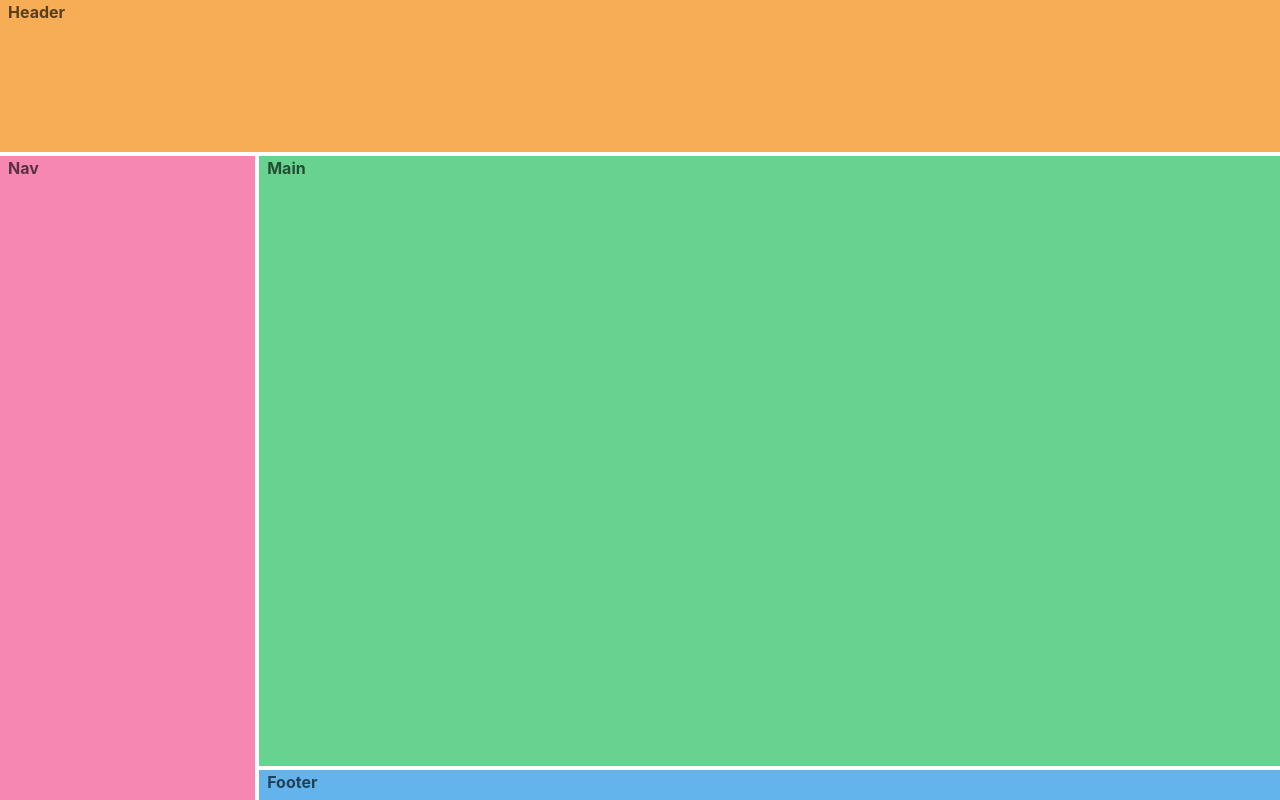
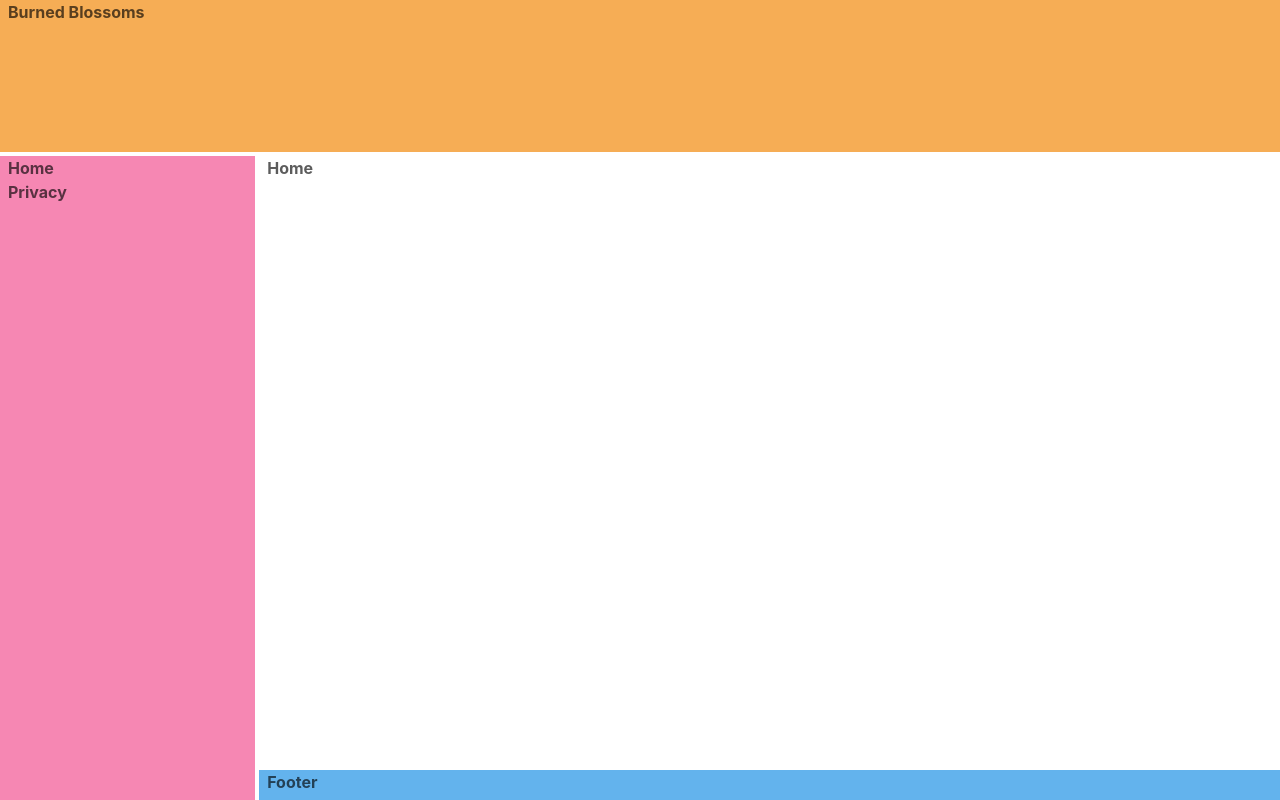
Before and after one commit to burnedblossoms/shop, a React (Create React App) app: page / in a window 1280 px wide. Built offline with nearby package versions, Linux system fonts and the light colour scheme.

Commit message:
routing updates

```diff
--- a/package.json
+++ b/package.json
@@ -1,6 +1,7 @@
 {
   "name": "shop",
   "version": "0.1.0",
+  "homepage": "https://burnedblossoms.github.io/shop/",
   "private": true,
   "dependencies": {
     "@chakra-ui/icons": "2.0.11",
--- a/src/App.tsx
+++ b/src/App.tsx
@@ -1,5 +1,8 @@
 import { Grid, GridItem } from '@chakra-ui/react'
+import { Routes, Route, Link } from 'react-router-dom'
 import './App.css'
+import Home from './Home'
+import PrivacyPolicy from './PrivacyPolicy'
 
 export default function App() {
   return (
@@ -13,13 +16,25 @@ export default function App() {
       fontWeight='bold'
     >
       <GridItem pl='2' bg='orange.300' area={'header'}>
-        Header
+        Burned Blossoms
       </GridItem>
       <GridItem pl='2' bg='pink.300' area={'nav'}>
-        Nav
+        <nav>
+          <ul>
+            <li>
+              <Link to='/'>Home</Link>
+            </li>
+            <li>
+              <Link to='privacy'>Privacy</Link>
+            </li>
+          </ul>
+        </nav>
       </GridItem>
-      <GridItem pl='2' bg='green.300' area={'main'}>
-        Main
+      <GridItem pl='2' bg='white' area={'main'} style={{ overflowY: 'scroll' }}>
+        <Routes>
+          <Route path='/' element={<Home />} />
+          <Route path='privacy' element={<PrivacyPolicy />} />
+        </Routes>
       </GridItem>
       <GridItem pl='2' bg='blue.300' area={'footer'}>
         Footer
--- /dev/null
+++ b/src/Home.tsx
@@ -0,0 +1,3 @@
+export default function Home() {
+  return <div>Home</div>
+}
--- a/src/index.tsx
+++ b/src/index.tsx
@@ -1,19 +1,19 @@
 import React from 'react'
 import ReactDOM from 'react-dom/client'
-import { HashRouter } from 'react-router-dom'
+import { BrowserRouter } from 'react-router-dom'
 import { ChakraProvider } from '@chakra-ui/react'
 
 import './index.css'
-import Router from './Router'
+import App from './App'
 import reportWebVitals from './reportWebVitals'
 
 const root = ReactDOM.createRoot(document.getElementById('root') as HTMLElement)
 root.render(
   <React.StrictMode>
     <ChakraProvider>
-      <HashRouter>
-        <Router />
-      </HashRouter>
+      <BrowserRouter basename='/'>
+        <App />
+      </BrowserRouter>
     </ChakraProvider>
   </React.StrictMode>,
 )
```
